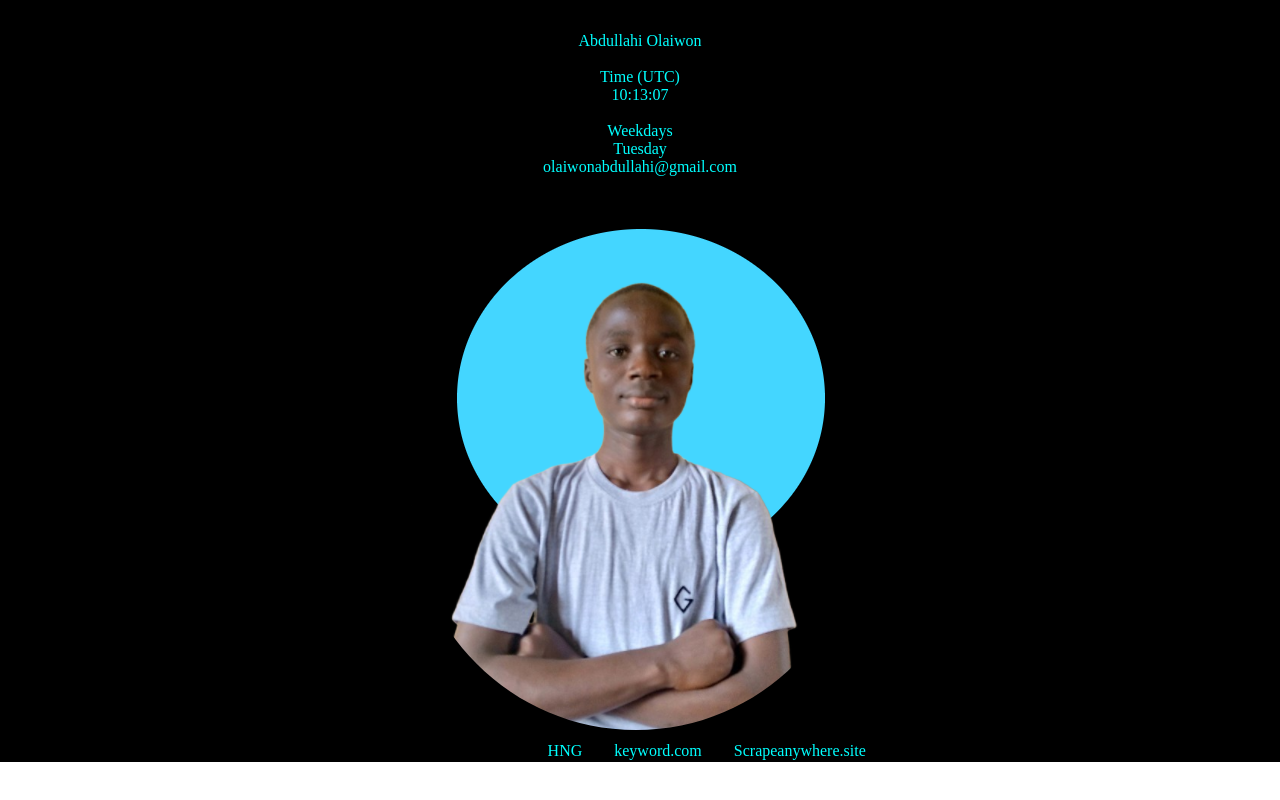
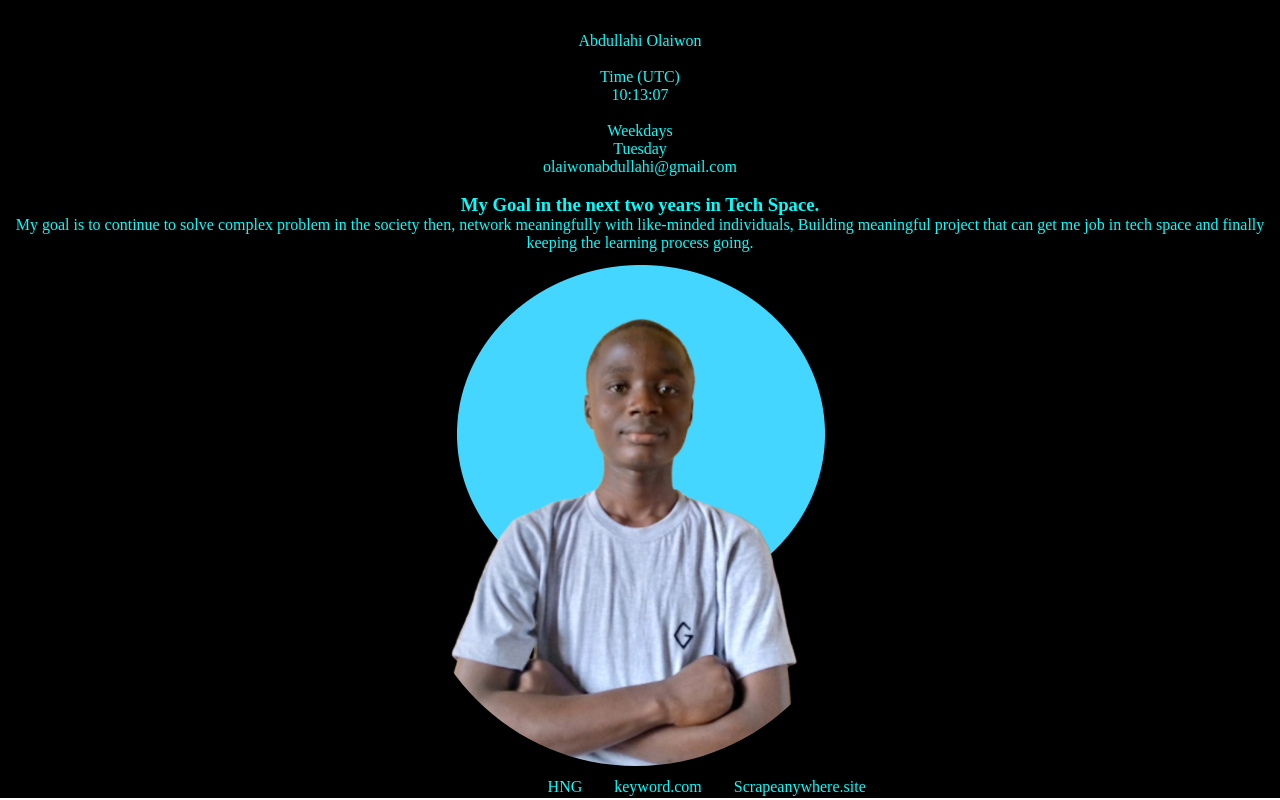
Before and after one commit to OlaiwonAbdullahi/personal-website, a plain HTML site: page index.html in a window 1280 px wide. Drawn offline with Linux system fonts and the light colour scheme.

Commit message:
Updated my Goals

```diff
--- a/index.html
+++ b/index.html
@@ -28,10 +28,11 @@
         <div data-testid="slackEmail" class="data-item">
             <p><a href="mailto:olaiwonabdullahi@gmail.com" class="a-link">olaiwonabdullahi@gmail.com</a></p>
         </div><br>
-            <div>
+            <div class="data-item" data-testid="myGoal">
                 <h3>My Goal in the next two years in Tech Space.</h3>
                 <p>
-
+                    My goal is to continue to solve complex problem in the society then, network meaningfully with like-minded individuals,
+                    Building meaningful project that can get me job in tech space and finally keeping the learning process going.
                 </p>
             </div>
         <div data-testid="slackProfilePicture">
```
